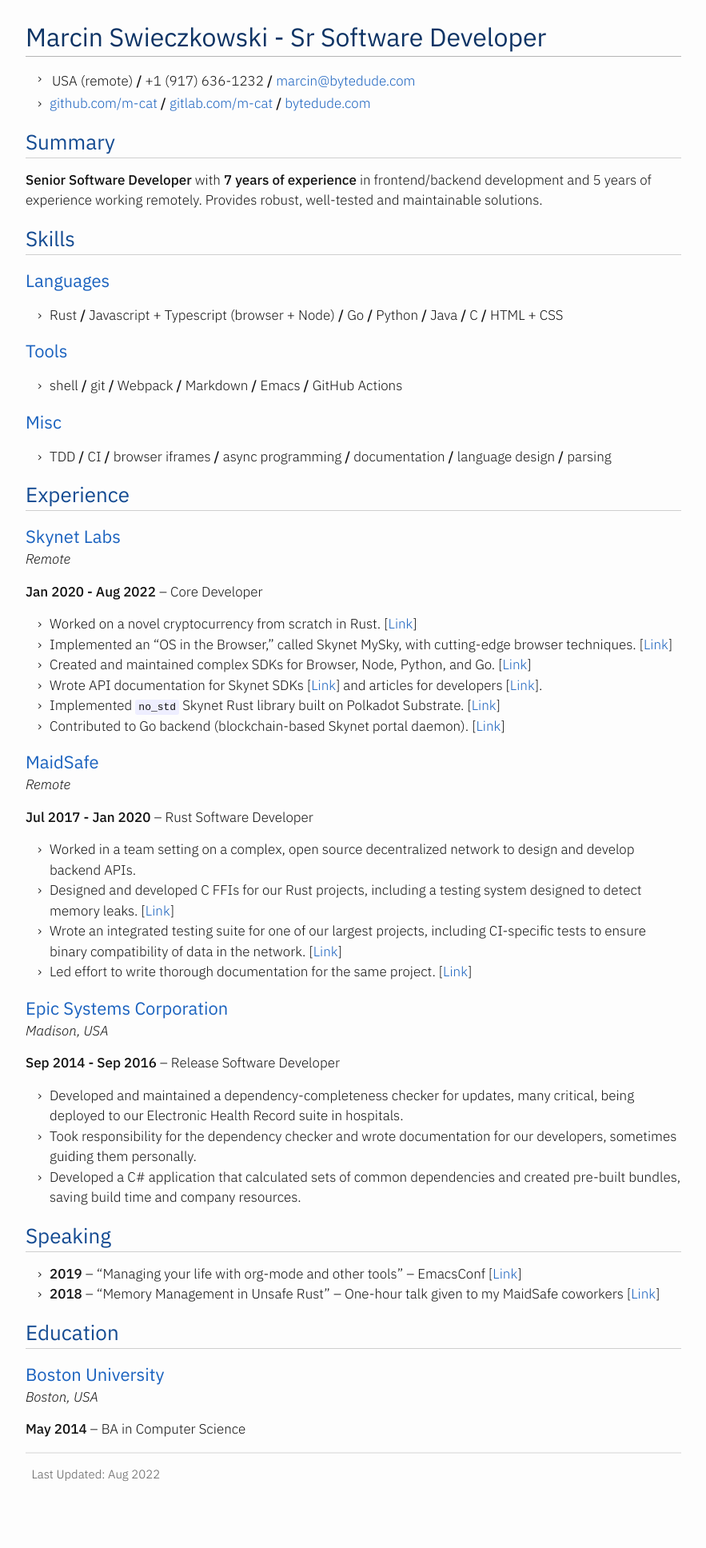
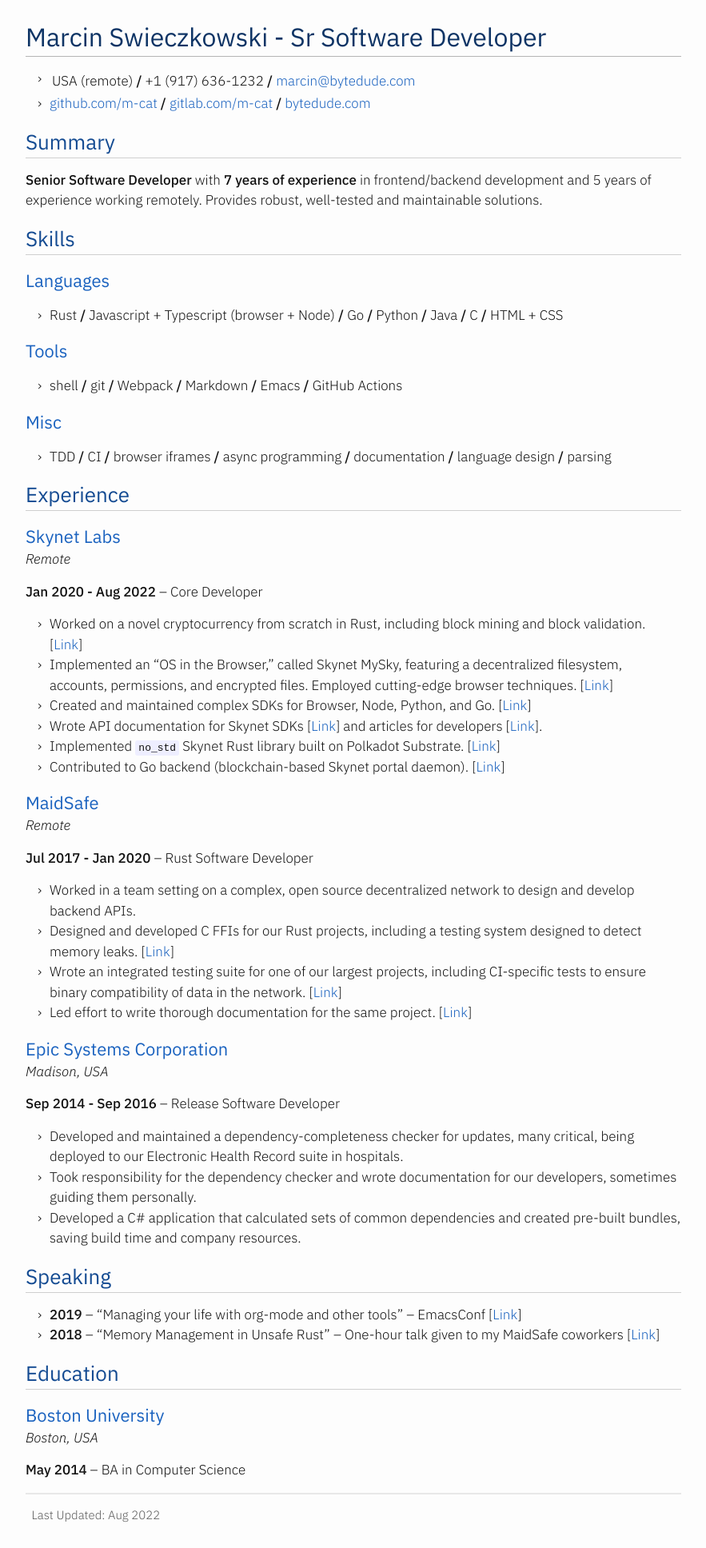
Before and after one commit to mrcnski/signor.dev, a Jekyll site: the page built from resume.md, in a window 1280 px wide. Shown: the whole page at 80% size, without its empty margins (198-1081 px from the left). Built offline with Jekyll 4.4.1, drawn with Linux system fonts in a browser that asks for light colours; before the commit the page ends 1885 px from its top, so only the background shows below that.

Commit message:
Update resume

```diff
--- a/resume.md
+++ b/resume.md
@@ -8,17 +8,22 @@ update: "Aug 2022"
 
 - USA (remote) **/** +1 (917) 636-1232 **/** [marcin@bytedude.com](mailto:marcin@bytedude.com) |
 
-- [github.com/m-cat](https://github.com/m-cat) **/** [gitlab.com/m-cat](https://gitlab.com/m-cat) **/** [bytedude.com](https://bytedude.com)
+- [github.com/m-cat](https://github.com/m-cat) **/**
+  [gitlab.com/m-cat](https://gitlab.com/m-cat) **/**
+  [bytedude.com](https://bytedude.com)
 
 ## Summary
 
-**Senior Software Developer** with **7 years of experience** in frontend/backend development and 5 years of experience working remotely. Provides robust, well-tested and maintainable solutions.
+**Senior Software Developer** with **7 years of experience** in frontend/backend
+development and 5 years of experience working remotely. Provides robust,
+well-tested and maintainable solutions.
 
 ## Skills
 
 ### Languages
 
-- Rust **/** Javascript + Typescript (browser + Node) **/** Go **/** Python **/** Java **/** C **/** HTML + CSS
+- Rust **/** Javascript + Typescript (browser + Node) **/** Go **/** Python
+  **/** Java **/** C **/** HTML + CSS
 
 ### Tools
 
@@ -26,7 +31,8 @@ update: "Aug 2022"
 
 ### Misc
 
-- TDD **/** CI **/** browser iframes **/** async programming **/** documentation **/** language design **/** parsing
+- TDD **/** CI **/** browser iframes **/** async programming **/** documentation
+  **/** language design **/** parsing
 
 ## Experience
 
@@ -37,12 +43,20 @@ update: "Aug 2022"
 
 **Jan 2020 - Aug 2022** -- Core Developer
 
-- Worked on a novel cryptocurrency from scratch in Rust. [[Link](https://gitlab.com/SkynetLabs/skynet-token/)]
-- Implemented an "OS in the Browser," called Skynet MySky, with cutting-edge browser techniques. [[Link](https://github.com/SkynetLabs/skynet-mysky)]
-- Created and maintained complex SDKs for Browser, Node, Python, and Go. [[Link](https://github.com/SkynetLabs/skynet-js)]
-- Wrote API documentation for Skynet SDKs [[Link](https://siasky.net/docs/)] and articles for developers [[Link](https://medium.com/@marcins)].
-- Implemented `no_std` Skynet Rust library built on Polkadot Substrate. [[Link](https://github.com/SkynetLabs/skynet-substrate)]
-- Contributed to Go backend (blockchain-based Skynet portal daemon). [[Link](https://gitlab.com/SkynetLabs/skyd)]
+- Worked on a novel cryptocurrency from scratch in Rust, including block mining
+  and block validation. [[Link](https://gitlab.com/SkynetLabs/skynet-token/)]
+- Implemented an "OS in the Browser," called Skynet MySky, featuring a
+  decentralized filesystem, accounts, permissions, and encrypted files. Employed
+  cutting-edge browser techniques.
+  [[Link](https://github.com/SkynetLabs/skynet-mysky)]
+- Created and maintained complex SDKs for Browser, Node, Python, and Go.
+  [[Link](https://github.com/SkynetLabs/skynet-js)]
+- Wrote API documentation for Skynet SDKs [[Link](https://siasky.net/docs/)] and
+  articles for developers [[Link](https://medium.com/@marcins)].
+- Implemented `no_std` Skynet Rust library built on Polkadot Substrate.
+  [[Link](https://github.com/SkynetLabs/skynet-substrate)]
+- Contributed to Go backend (blockchain-based Skynet portal daemon).
+  [[Link](https://gitlab.com/SkynetLabs/skyd)]
 
 ### MaidSafe
 {: .resume-meta}
@@ -51,10 +65,16 @@ update: "Aug 2022"
 
 **Jul 2017 - Jan 2020** -- Rust Software Developer
 
-- Worked in a team setting on a complex, open source decentralized network to design and develop backend APIs.
-- Designed and developed C FFIs for our Rust projects, including a testing system designed to detect memory leaks. [[Link](https://github.com/m-cat/safe_client_libs-wiki/blob/master/FFI-overview.md)]
-- Wrote an integrated testing suite for one of our largest projects, including CI-specific tests to ensure binary compatibility of data in the network. [[Link](https://github.com/m-cat/safe_client_libs-wiki/blob/master/Binary-compatibility-tests.md)]
-- Led effort to write thorough documentation for the same project. [[Link](https://github.com/m-cat/safe_client_libs-wiki)]
+- Worked in a team setting on a complex, open source decentralized network to
+  design and develop backend APIs.
+- Designed and developed C FFIs for our Rust projects, including a testing
+  system designed to detect memory leaks.
+  [[Link](https://github.com/m-cat/safe_client_libs-wiki/blob/master/FFI-overview.md)]
+- Wrote an integrated testing suite for one of our largest projects, including
+  CI-specific tests to ensure binary compatibility of data in the network.
+  [[Link](https://github.com/m-cat/safe_client_libs-wiki/blob/master/Binary-compatibility-tests.md)]
+- Led effort to write thorough documentation for the same project.
+  [[Link](https://github.com/m-cat/safe_client_libs-wiki)]
 
 ### Epic Systems Corporation
 {: .resume-meta}
@@ -63,14 +83,19 @@ update: "Aug 2022"
 
 **Sep 2014 - Sep 2016** -- Release Software Developer
 
-- Developed and maintained a dependency-completeness checker for updates, many critical, being deployed to our Electronic Health Record suite in hospitals.
-- Took responsibility for the dependency checker and wrote documentation for our developers, sometimes guiding them personally.
-- Developed a C# application that calculated sets of common dependencies and created pre-built bundles, saving build time and company resources.
+- Developed and maintained a dependency-completeness checker for updates, many
+  critical, being deployed to our Electronic Health Record suite in hospitals.
+- Took responsibility for the dependency checker and wrote documentation for our
+  developers, sometimes guiding them personally.
+- Developed a C# application that calculated sets of common dependencies and
+  created pre-built bundles, saving build time and company resources.
 
 ## Speaking
 
-- **2019** -- "Managing your life with org-mode and other tools" -- EmacsConf [[Link](https://emacsconf.org/2019/schedule)]
-- **2018** -- "Memory Management in Unsafe Rust" -- One-hour talk given to my MaidSafe coworkers [[Link](https://github.com/m-cat/unsafe-rust)]
+- **2019** -- "Managing your life with org-mode and other tools" -- EmacsConf
+  [[Link](https://emacsconf.org/2019/schedule)]
+- **2018** -- "Memory Management in Unsafe Rust" -- One-hour talk given to my
+  MaidSafe coworkers [[Link](https://github.com/m-cat/unsafe-rust)]
 
 ## Education
 
```
